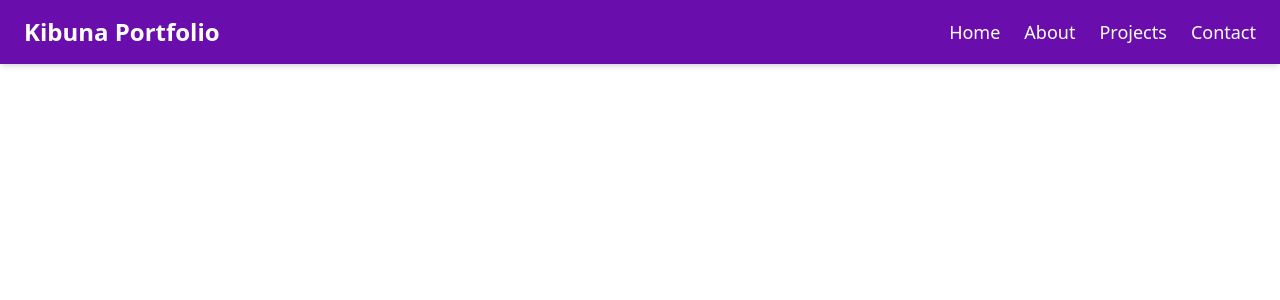
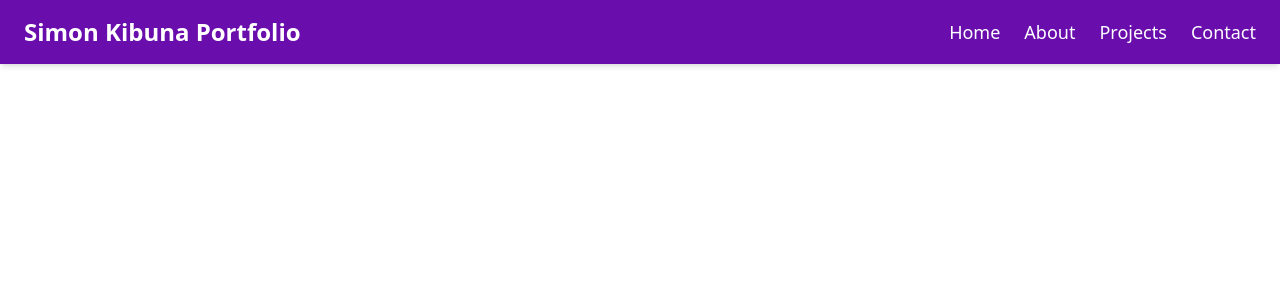
Before and after one commit to Greysimmon/PROJECTS, a React (Create React App) app: page / in a window 1280 px wide. Shown: the top 300 px of the page. Built offline with nearby package versions, Linux system fonts and the light colour scheme.

Commit message:
updated navbar

```diff
--- a/src/Components/NavBar.jsx
+++ b/src/Components/NavBar.jsx
@@ -3,7 +3,7 @@ import { useState } from "react";
         const [open, setOpen] = useState(false);
         return(
           <nav className="bg-primary text-white px-6 py-4 flex justify-between items-center shadow-md fixed w-full z-50">
-          <h1 className="text-2xl font-bold cursor-pointer">Kibuna Portfolio</h1>
+          <h1 className="text-2xl font-bold cursor-pointer"> Simon Kibuna Portfolio</h1>
 {/* Desktop Menu */}
       <ul className="hidden md:flex gap-6 text-lg">
         {["Home", "About", "Projects", "Contact"].map((item) => (
```
